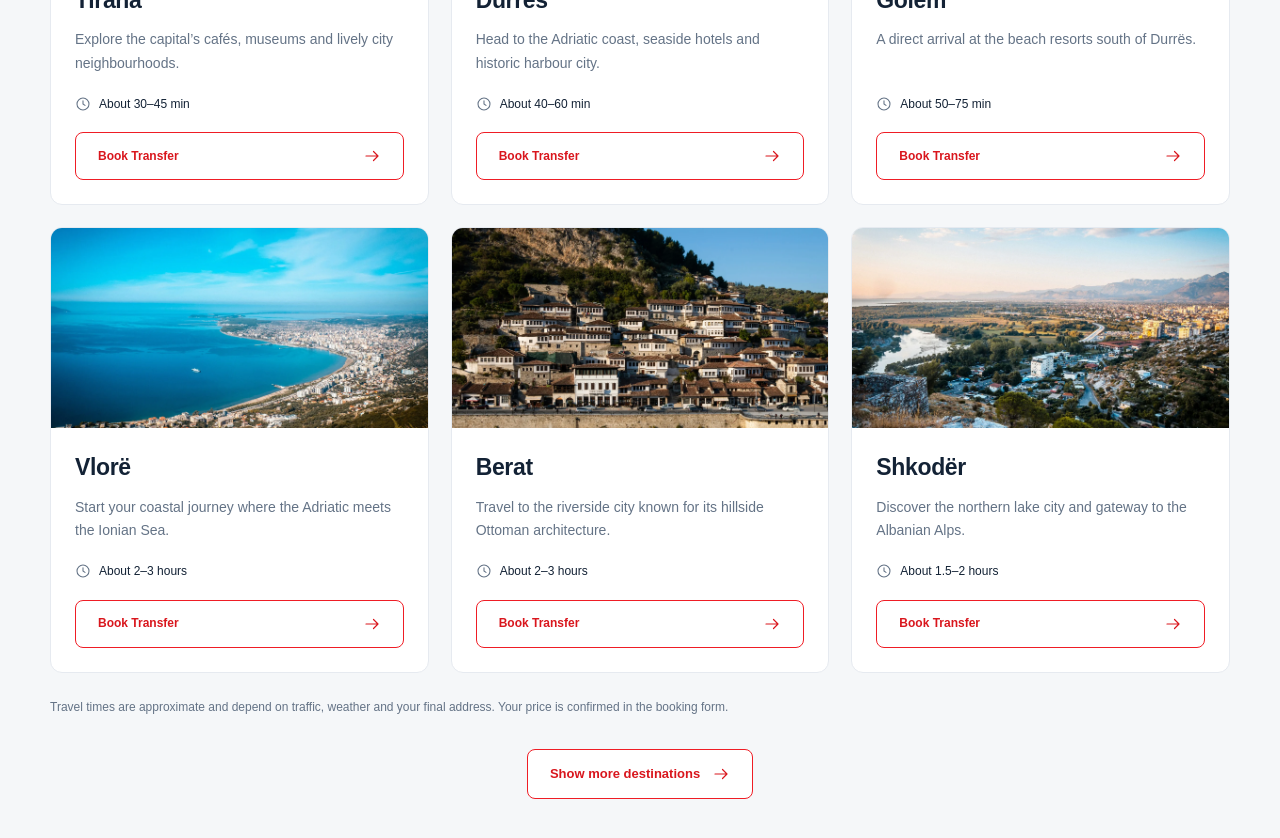
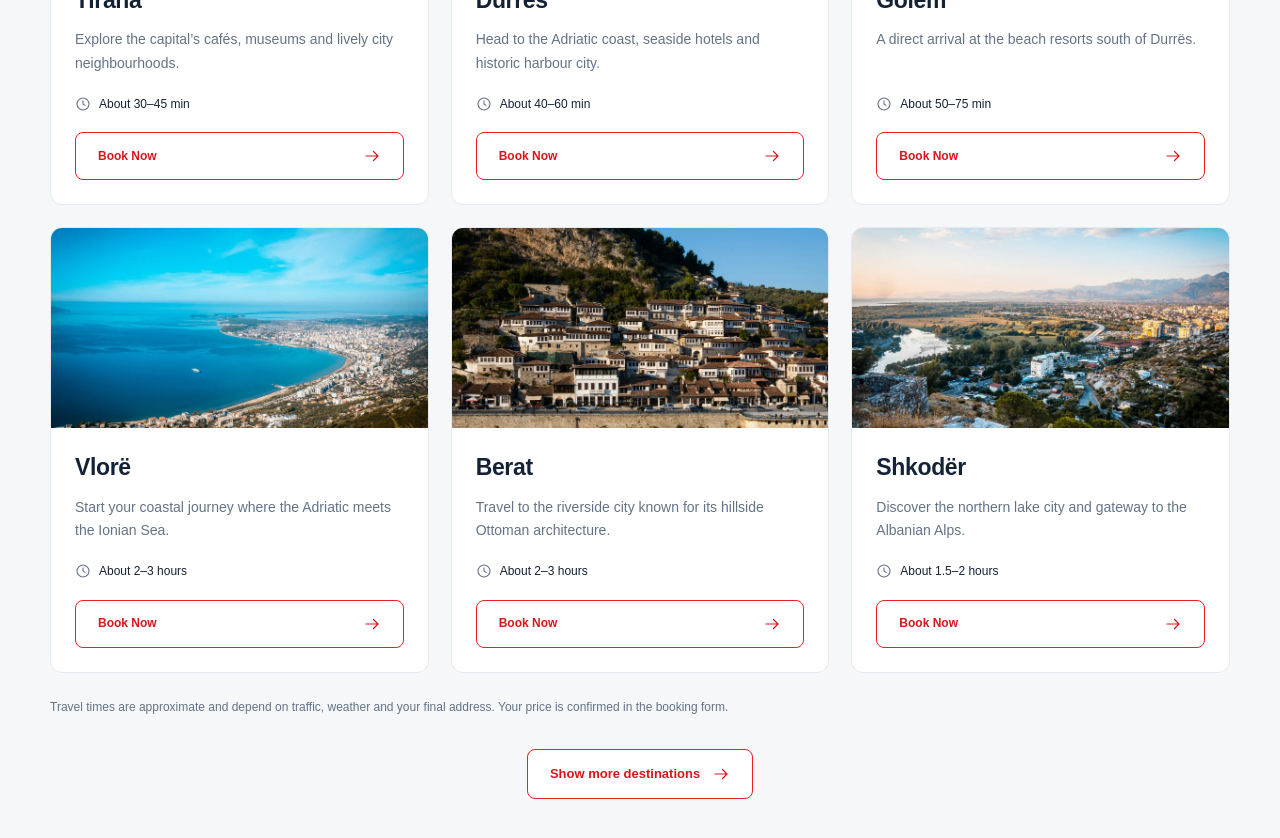
Before and after one commit to DonaldMerdanaj/tiatransferwebsite, a Next.js app: page / in a window 1280 px wide. Shown: the part 1360-2198 px from the top of the page. Built offline with nearby package versions, Linux system fonts and the light colour scheme; no server answers.

Commit message:
Send card Book Now actions directly to booking

```diff
--- a/app/blog/[slug]/page.tsx
+++ b/app/blog/[slug]/page.tsx
@@ -64,12 +64,13 @@ export default async function BlogPostPage({ params }: Props) {
 
         {relatedRoute && (
           <a
-            href={`/routes/${relatedRoute.slug}`}
+            href={`/booking?destination=${encodeURIComponent(relatedRoute.city)}`}
+            aria-label={`Book Now for ${relatedRoute.city}`}
             className="mt-12 flex items-center justify-between rounded-[10px] bg-[#f5f7f9] p-5 hover:bg-[#e1e0df]"
           >
             <div>
               <p className="text-[11px] font-bold uppercase tracking-[.18em] text-[#ef1d25]">
-                Book this transfer
+                Book Now
               </p>
               <p className="mt-1 font-semibold">
                 Tirana Airport → {relatedRoute.city} — get a quote
--- a/app/page.tsx
+++ b/app/page.tsx
@@ -255,8 +255,9 @@ export default function Home() {
                     <a
                       className="button button-outline"
                       href={`/booking?destination=${encodeURIComponent(r.city)}`}
+                      aria-label={`Book Now for ${r.city}`}
                     >
-                      Book Transfer <Icon name="arrow" />
+                      Book Now <Icon name="arrow" />
                     </a>
                   </div>
                 </article>
--- a/app/routes/page.tsx
+++ b/app/routes/page.tsx
@@ -66,9 +66,9 @@ export default function RoutesIndexPage() {
                 <a
                   className="button button-outline"
                   href={`/booking?destination=${encodeURIComponent(route.city)}`}
-                  aria-label={`Book Transfer to ${route.city}`}
+                  aria-label={`Book Now for ${route.city}`}
                 >
-                  Book Transfer <Icon name="arrow" />
+                  Book Now <Icon name="arrow" />
                 </a>
               </div>
             </article>
```
